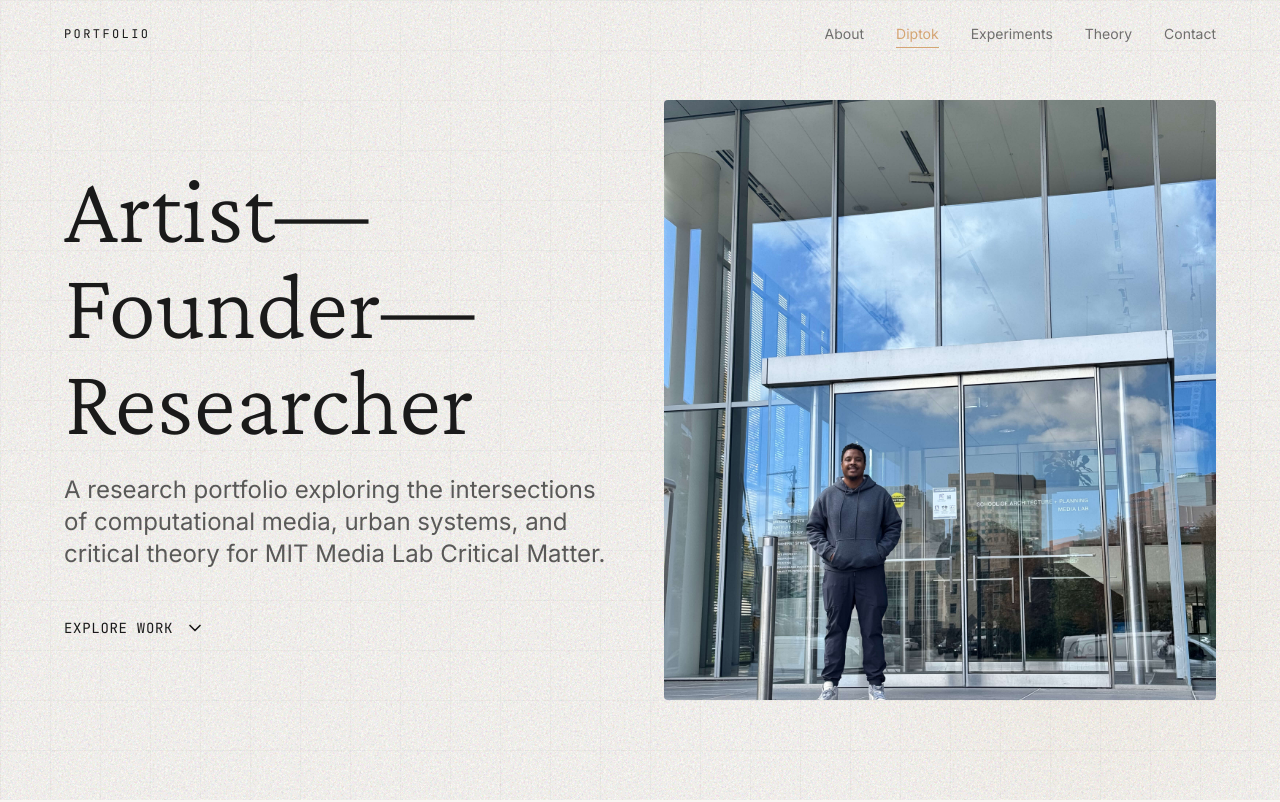
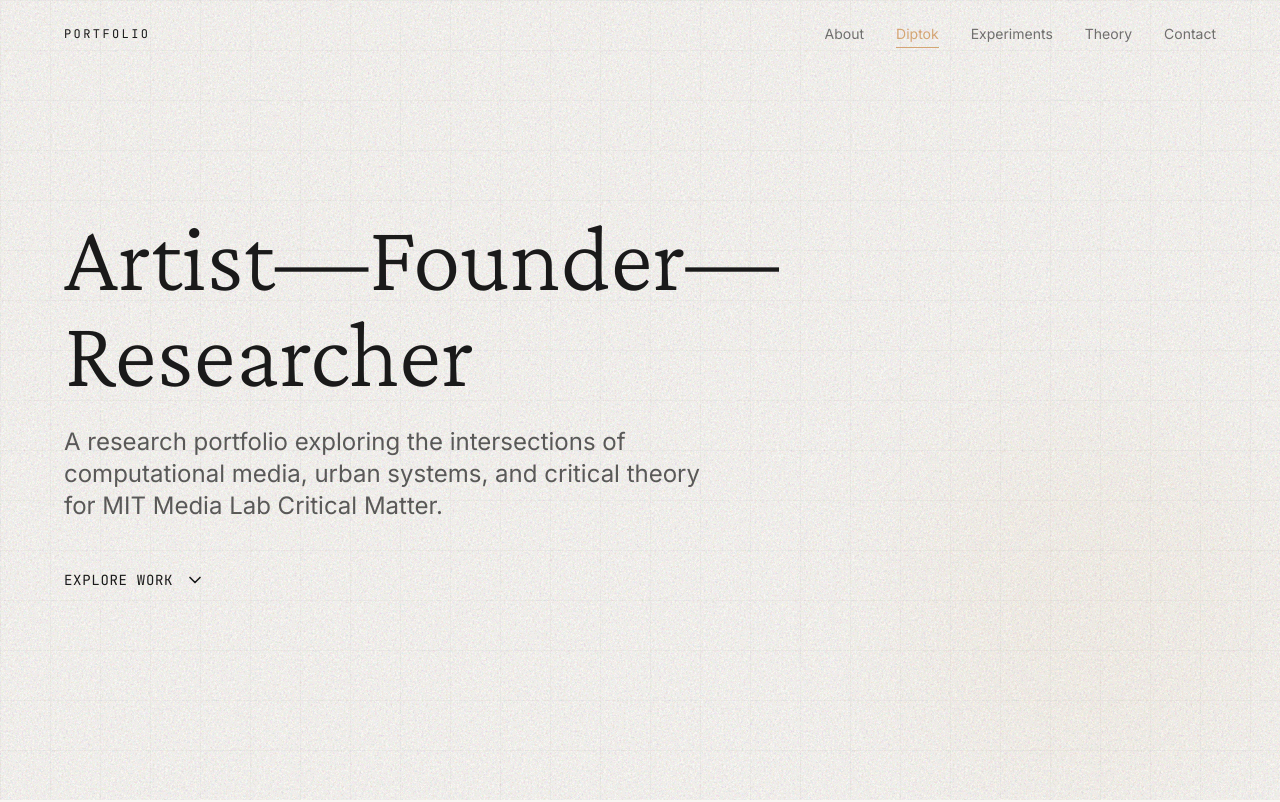
Before and after one commit to guitarphilius-png/portfolio, a React (Vite) app: page / in a window 1280 px wide. Shown: the top 802 px of the page. Built offline with nearby package versions, Linux system fonts and the light colour scheme.

Commit message:
Revert photo logic from Hero component

```diff
--- a/src/components/portfolio/Hero.tsx
+++ b/src/components/portfolio/Hero.tsx
@@ -1,13 +1,11 @@
 import { motion } from "framer-motion";
 import { ChevronDown } from "lucide-react";
-import { useState } from "react";
 
 interface HeroProps {
   onNavigate: (section: string) => void;
 }
 
 export default function Hero({ onNavigate }: HeroProps) {
-  const [imageError, setImageError] = useState(false);
   return (
     <section className="min-h-screen flex items-center justify-center bg-cream relative overflow-hidden">
       {/* Subtle grid overlay */}
@@ -21,11 +19,8 @@ export default function Hero({ onNavigate }: HeroProps) {
           initial={{ opacity: 0, y: 30 }}
           animate={{ opacity: 1, y: 0 }}
           transition={{ duration: 0.8, ease: "easeOut" }}
-          className="max-w-7xl mx-auto"
+          className="max-w-5xl"
         >
-          <div className="grid md:grid-cols-2 gap-8 lg:gap-12 items-center">
-            {/* Left Column - Text Content */}
-            <div>
           <motion.h1
             initial={{ opacity: 0, y: 20 }}
             animate={{ opacity: 1, y: 0 }}
@@ -57,34 +52,6 @@ export default function Hero({ onNavigate }: HeroProps) {
             <span className="font-mono text-sm uppercase tracking-wider">Explore Work</span>
             <ChevronDown className="w-5 h-5 group-hover:translate-y-1 transition-transform duration-300" />
           </motion.button>
-            </div>
-
-            {/* Right Column - Photo */}
-            <motion.div
-              initial={{ opacity: 0, x: 20 }}
-              animate={{ opacity: 1, x: 0 }}
-              transition={{ delay: 0.4, duration: 0.8 }}
-              className="relative w-full h-full min-h-[400px] md:min-h-[500px] lg:min-h-[600px] flex items-center justify-center"
-            >
-              <div className="relative w-full h-full max-h-[600px] overflow-hidden rounded-sm bg-charcoal/5">
-                {!imageError ? (
-                  <img
-                    src="/old2-hero-photo.jpg"
-                    alt="Jean Philius"
-                    className="w-full h-full object-cover object-center"
-                    onError={() => setImageError(true)}
-                  />
-                ) : (
-                  <div className="absolute inset-0 flex items-center justify-center p-8">
-                    <p className="font-mono text-xs text-charcoal/40 text-center">
-                      Add your photo as<br />
-                      <span className="text-amber/60">/public/old2-hero-photo.jpg</span>
-                    </p>
-                  </div>
-                )}
-              </div>
-            </motion.div>
-          </div>
         </motion.div>
       </div>
 
```
Lines whose indentation alone changed are shown as unchanged.
